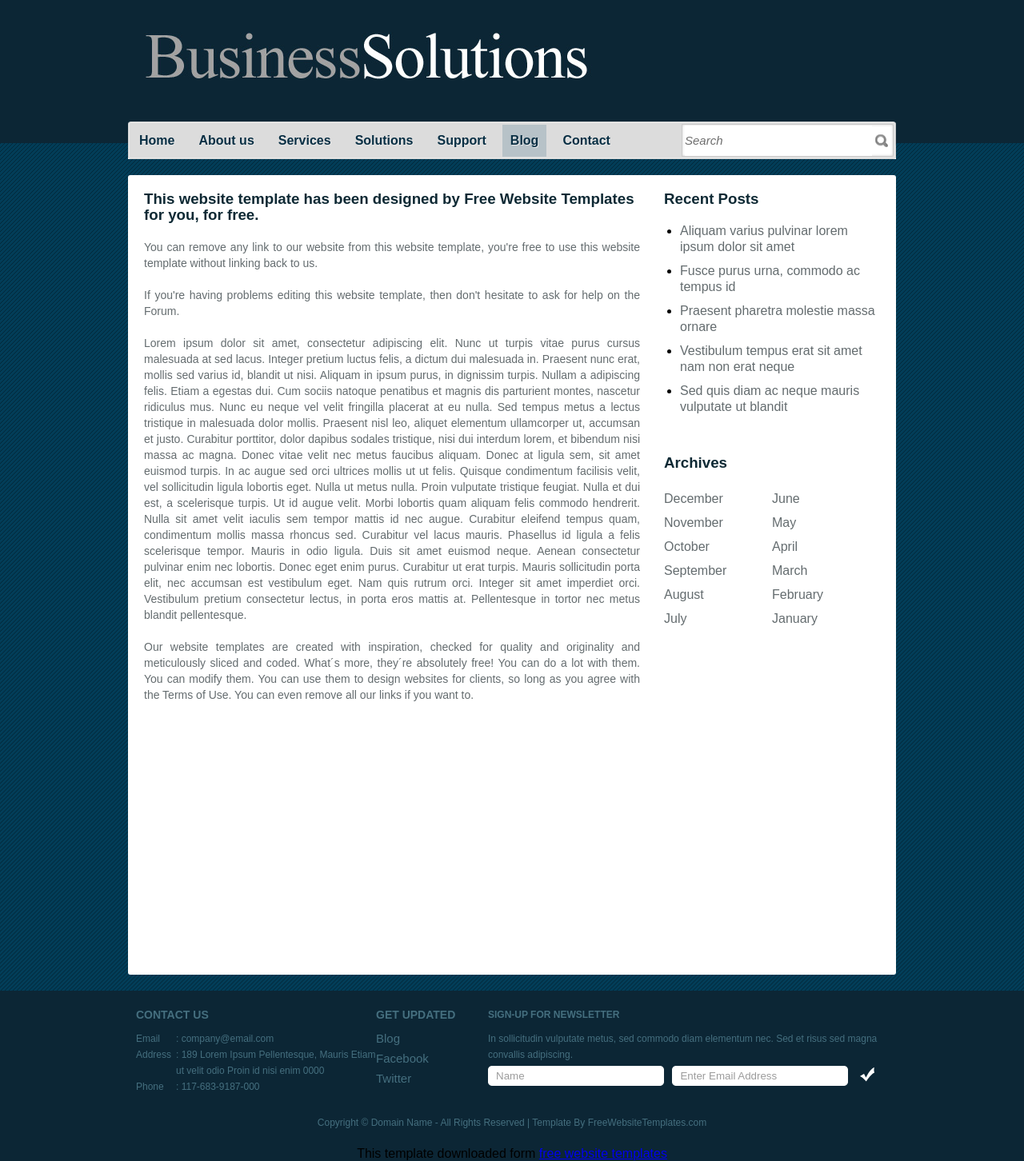
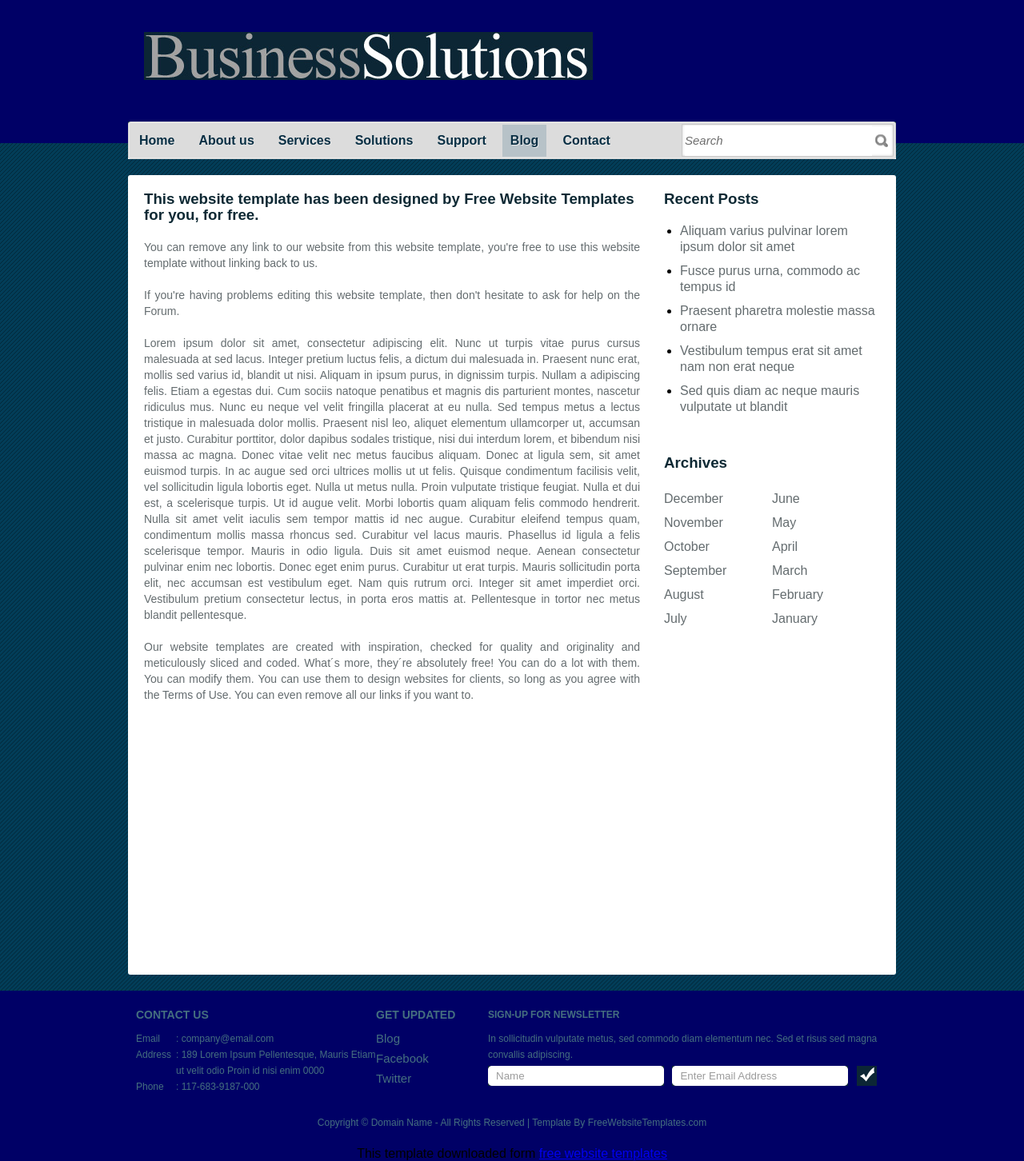
Before and after one commit to studiofares/studiofares.github.io, a PHP site: page /blog.html in a window 1280 px wide. Shown: the whole page at 80% size. Run offline with PHP 8.4, Linux system fonts and the light colour scheme.

Commit message:
Update style.css
colore blu ila

```diff
--- a/css/style.css
+++ b/css/style.css
@@ -2,7 +2,7 @@ html{
 	font-family:Arial, Helvetica, sans-serif;
 }
 body{
-	background-color:#0c2635;
+	background-color:#000066;
 	margin:0;
 }
 img{
```
